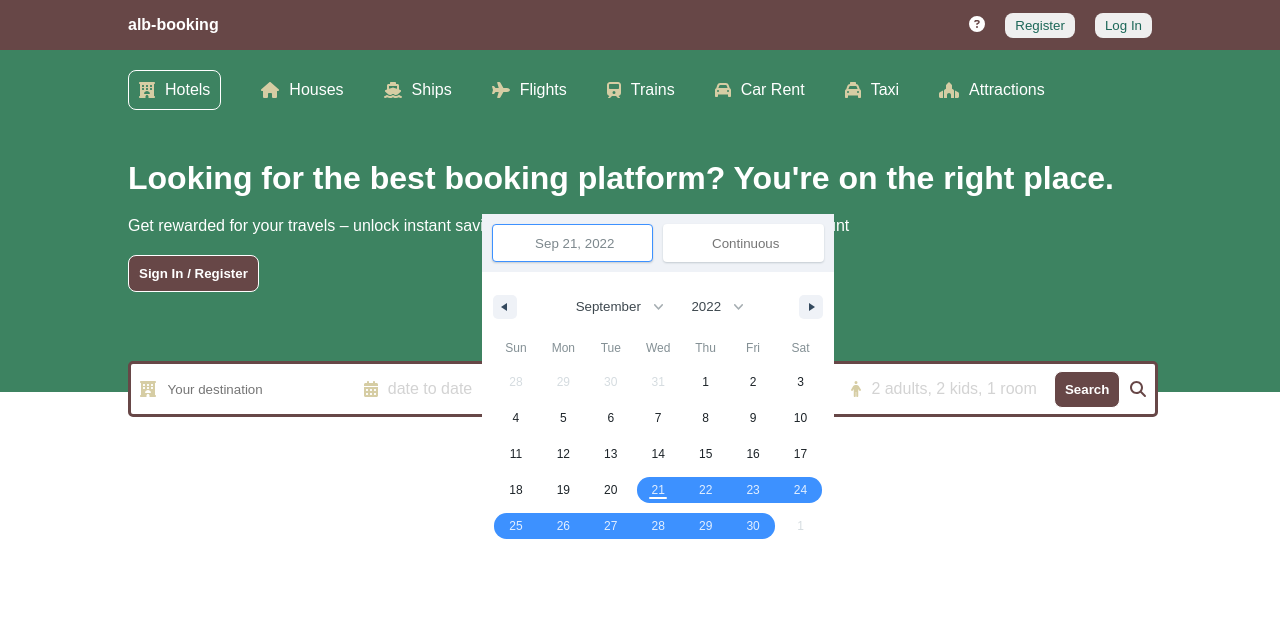
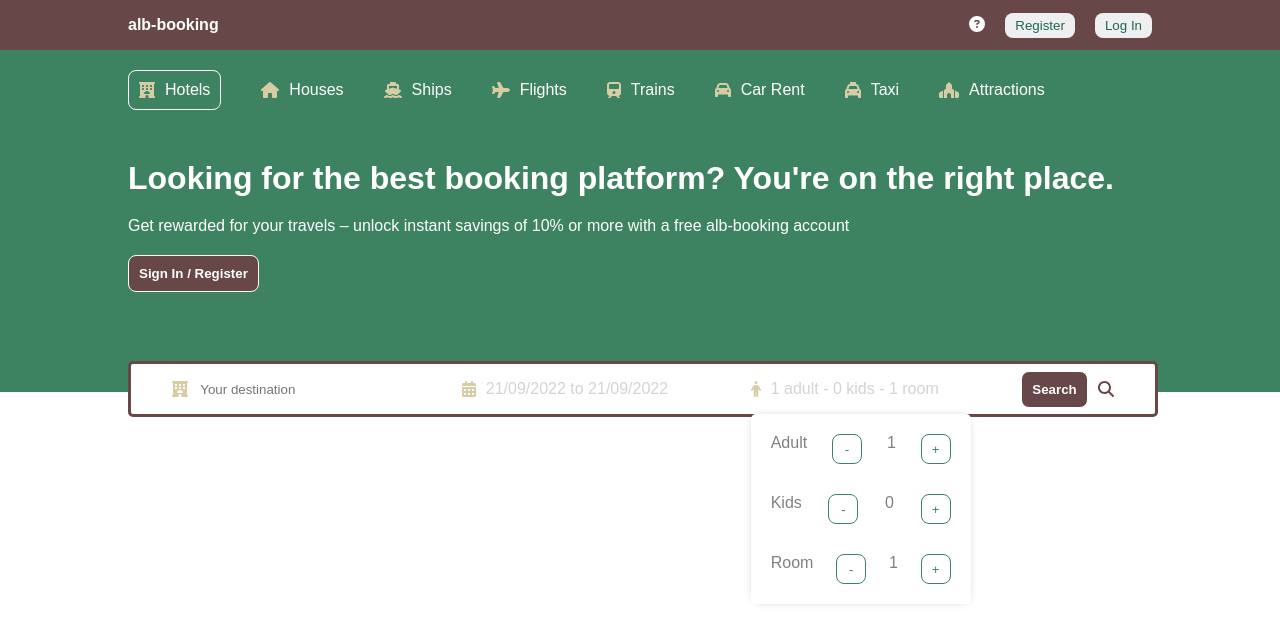
Before and after one commit to FlorentinaDili/alb-booking, a React (Create React App) app: page / in a window 1280 px wide. Shown: the top 644 px of the page. Built offline with nearby package versions, Linux system fonts and the light colour scheme.

Commit message:
Fixing the calendar

```diff
--- a/src/components/header/Header.jsx
+++ b/src/components/header/Header.jsx
@@ -1,26 +1,35 @@
 import "./header.css";
 import { FontAwesomeIcon } from "@fortawesome/react-fontawesome"
 import { faCircle, faHotel, faHouse,
-    faPlaceOfWorship, faQuestion, faQuestionCircle, faSearch, faShip, faTrain } from "@fortawesome/free-solid-svg-icons"
-import { faPlane } from "@fortawesome/free-solid-svg-icons"
-import { faCar } from "@fortawesome/free-solid-svg-icons"
-import { faTaxi } from "@fortawesome/free-solid-svg-icons"
-import { faCalendarDays } from "@fortawesome/free-solid-svg-icons"
-import { faPerson } from "@fortawesome/free-solid-svg-icons"
-
+         faPlaceOfWorship, faQuestion, faQuestionCircle,
+         faSearch, faShip, faTrain,
+         faPlane, faCar, faTaxi, faCalendarDays,
+         faPerson} from "@fortawesome/free-solid-svg-icons"
 import { DateRange } from 'react-date-range';
 import { useState, setDate} from 'react'
 import 'react-date-range/dist/styles.css'; // main css file
 import 'react-date-range/dist/theme/default.css'; // theme css file
+import { format } from "date-fns"
 
 const Header = () => {
-    const [date, setDtate] = useState([
+    //the component is set false once the page is open (it's not shown until clicking)..
+    const [openDate, setOpenDate] = useState(false);
+    //
+    const [date, setDate] = useState([
         {
           startDate: new Date(),
-          endDate: null,
+          endDate: new Date(),
           key: 'selection'
         }
-      ]);
+    ]);
+
+    const [openOptions, setOpenOptions] = useState(false);
+
+    const[options, setOptions] = useState({
+        adult:1,
+        kids:0,
+        room:1
+    })
   return (
         <div className="header">
             <div className="headerContainer">
@@ -75,17 +84,52 @@ const Header = () => {
                     </div>
                     <div className="headerSearchItem">
                         <FontAwesomeIcon icon={faCalendarDays} className="headerIcon"/>
-                        <span className="headerSearchText">date to date</span>
-                        <DateRange
+                        <span onClick={()=>setOpenDate(!openDate)} className="headerSearchText">{`${format(date[0].startDate, "dd/MM/yyyy")}
+                                                            to ${format(date[0].endDate, "dd/MM/yyyy")}`
+                                                            }
+                        </span>
+
+                       {openDate && <DateRange
                         editableDateInputs={true}
                         onChange={item => setDate([item.selection])}
                         moveRangeOnFirstSelection={false}
                         ranges={date}
+                        className="date"
                         />
+                       }
                     </div>
                     <div className="headerSearchItem">
                         <FontAwesomeIcon icon={faPerson} className="headerIcon"/>
-                        <span className="headerSearchText">2 adults, 2 kids, 1 room</span>
+                        <span className="headerSearchText">{`${options.adult} adult -
+                                                            ${options.kids} kids -
+                                                            ${options.room} room
+                                                            `}</span>
+                        <div className="options">
+                            <div className="optionItem">
+                                <div className="optionItem">
+                                    <span className="optionText">Adult</span>
+                                    <button className="optionCounterButton">-</button>
+                                    <span className="optionCounterNumber">1</span>
+                                    <button className="optionCounterButton">+</button>
+                                </div>
+                            </div>
+                            <div className="optionItem">
+                                <div className="optionItem">
+                                    <span className="optionText">Kids</span>
+                                    <button className="optionCounterButton">-</button>
+                                    <span className="optionCounterNumber">0</span>
+                                    <button className="optionCounterButton">+</button>
+                                </div>
+                            </div>
+                            <div className="optionItem">
+                                <div className="optionItem">
+                                    <span className="optionText">Room</span>
+                                    <button className="optionCounterButton">-</button>
+                                    <span className="optionCounterNumber">1</span>
+                                    <button className="optionCounterButton">+</button>
+                                </div>
+                            </div>
+                        </div>
                     </div>
                     <div className="headerSearchItem">
                         <button className="headerBtn">Search</button>
--- a/src/components/header/header.css
+++ b/src/components/header/header.css
@@ -82,6 +82,10 @@
     gap: 10px;
   }
 
+  /* ::placeholder{
+    color:red;
+  } */
+
   .headerSearchInput {
     border: none;
     outline: none;
@@ -127,10 +131,11 @@
   .optionCounterButton {
     width: 30px;
     height: 30px;
-    border: 1px solid #0071c2;
-    color: #0071c2;
+    border: 1px solid #3D8361;
+    color: #3D8361;
     cursor: pointer;
     background-color: white;
+    border-radius:8px;
   }
 
   .optionCounterButton:disabled {
```
